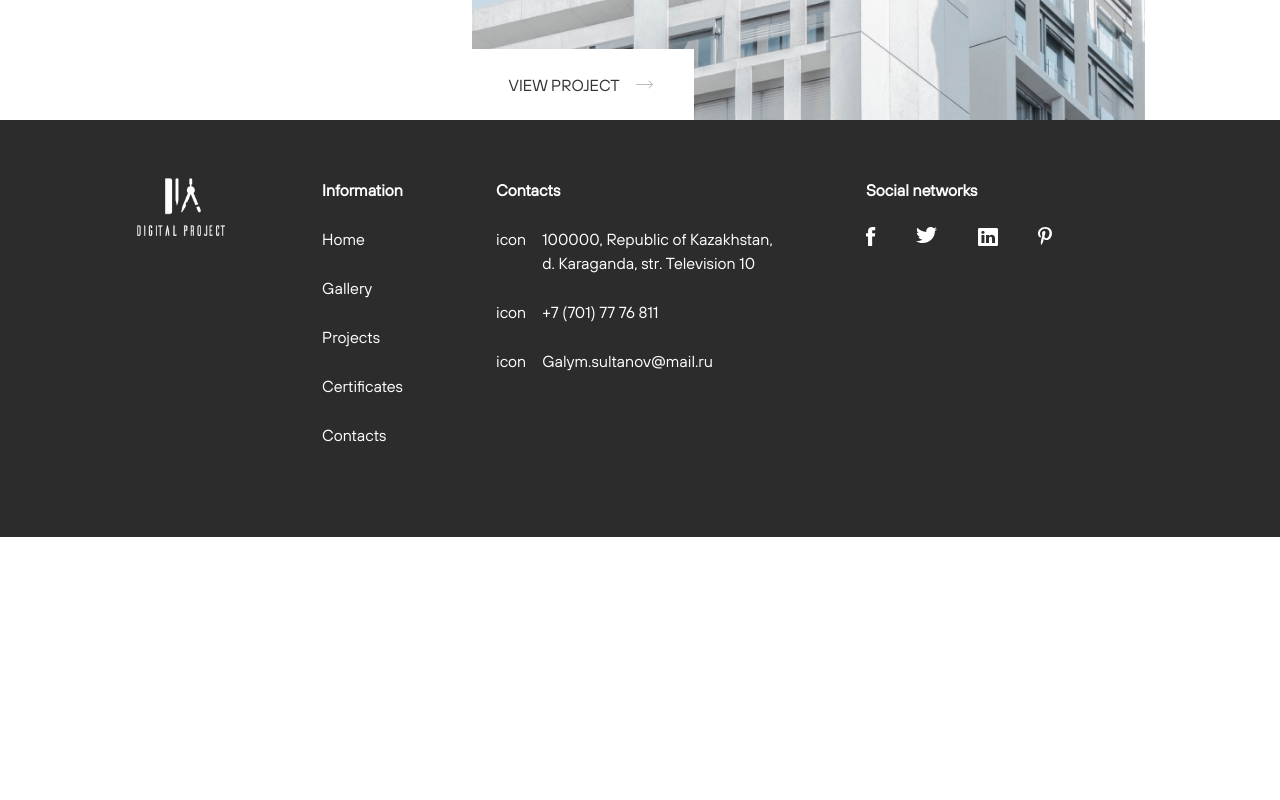
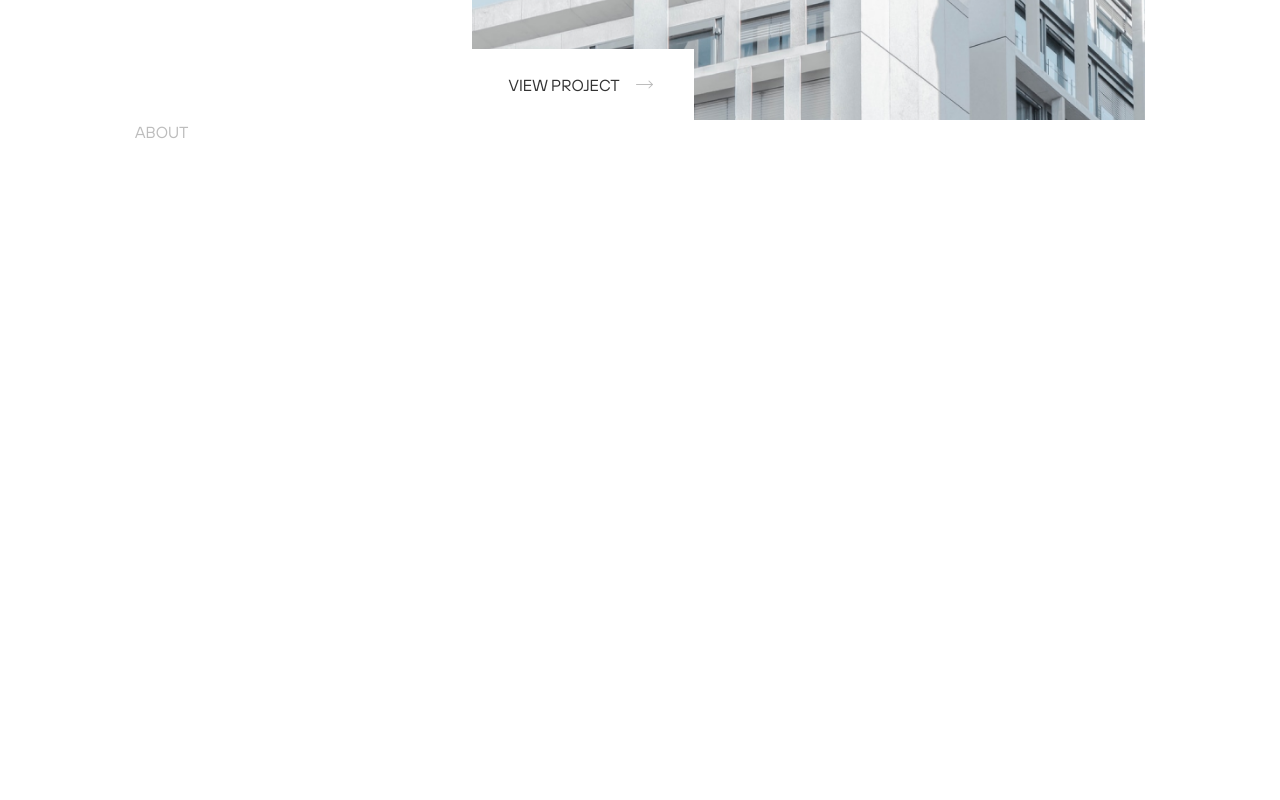
Before and after one commit to rileyarnie/architects, a Next.js app: page / in a window 1280 px wide. Shown: the part 680-1480 px from the top of the page. Before the commit the page ends 1217 px from the top, so only its background shows below. Built offline with nearby package versions, Linux system fonts and the light colour scheme.

Commit message:
sepearate hero section

```diff
--- /dev/null
+++ b/components/About.tsx
@@ -0,0 +1,11 @@
+import React from "react";
+
+const About = () => {
+  return (
+    <div className="px-[8.4375rem] h-[100vh] max-h-[100vh] grid grid-cols-3  font-hoves uppercase">
+      About
+    </div>
+  );
+};
+
+export default About;
--- /dev/null
+++ b/components/Hero.tsx
@@ -0,0 +1,39 @@
+import React from "react";
+import ArrowLeft from "./icons/ArrowLeft";
+import ArrowRight from "./icons/ArrowRight";
+
+const Hero = () => {
+  return (
+    <div className="px-[8.4375rem] mt-[6.375rem] h-[calc(100vh-6.375rem)] max-h-[calc(100vh-6.375rem)] grid grid-cols-3  font-hoves uppercase">
+      <div className="flex flex-col  my-auto space-y-[5.625rem]">
+        <h3 className="text-[4rem] leading-[4rem]">
+          Project <br />
+          <span className="text-text-secondary font-semibold">Nurtown</span>
+        </h3>
+        <div className="flex space-x-[1.875rem]">
+          <div className="border-[1px] border-[#F2F2F2] bg-[#F9F9F9] h-[3.375rem] w-[3.375rem] grid place-items-center cursor-pointer">
+            <ArrowLeft />
+          </div>
+          <div className="border-[1px] border-gray-200 bg-gray-300 h-[3.375rem] w-[3.375rem] grid place-items-center cursor-pointer">
+            <ArrowRight />
+          </div>
+        </div>
+        <div className="flex text-2xl space-x-[1.625rem]">
+          <p>01</p>
+          <p>/</p>
+          <p>02</p>
+        </div>
+      </div>
+      <div className=" col-span-2  bg-first-hero bg-center bg-cover bg-no-repeat">
+        <div className="h-[4.4375rem] w-[13.875rem] bg-white bottom-0 absolute grid place-items-center text-text-secondary hover:cursor-pointer hover:bg-text-secondary hover:text-text-primary duration-300 origin-left">
+          <div className="flex space-x-3">
+            <h4>View Project </h4>
+            <ArrowRight invert />
+          </div>
+        </div>
+      </div>
+    </div>
+  );
+};
+
+export default Hero;
--- a/pages/index.tsx
+++ b/pages/index.tsx
@@ -1,6 +1,6 @@
 import Head from "next/head";
-import ArrowLeft from "../components/icons/ArrowLeft";
-import ArrowRight from "../components/icons/ArrowRight";
+import About from "../components/About";
+import Hero from "../components/Hero";
 
 export default function Home() {
   return (
@@ -10,37 +10,10 @@ export default function Home() {
         <meta name="description" content="Generated by create next app" />
         <link rel="icon" href="/icon.png" />
       </Head>
-      <main className="px-[8.4375rem] mt-[6.375rem] h-[calc(100vh-6.375rem)] max-h-[calc(100vh-6.375rem)] grid grid-cols-3  font-hoves uppercase">
-        <div className="flex flex-col  my-auto space-y-[5.625rem]">
-          <h3 className="text-[4rem] leading-[4rem]">
-            Project <br />
-            <span className="text-text-secondary font-semibold">Nurtown</span>
-          </h3>
-          <div className="flex space-x-[1.875rem]">
-            <div className="border-[1px] border-[#F2F2F2] bg-[#F9F9F9] h-[3.375rem] w-[3.375rem] grid place-items-center cursor-pointer">
-              <ArrowLeft />
-            </div>
-            <div className="border-[1px] border-gray-200 bg-gray-300 h-[3.375rem] w-[3.375rem] grid place-items-center cursor-pointer">
-              <ArrowRight />
-            </div>
-          </div>
-          <div className="flex text-2xl space-x-[1.625rem]">
-            <p>01</p>
-            <p>/</p>
-            <p>02</p>
-          </div>
-        </div>
-        <div className=" col-span-2  bg-first-hero bg-center bg-cover bg-no-repeat">
-          <div className="h-[4.4375rem] w-[13.875rem] bg-white bottom-0 absolute grid place-items-center text-text-secondary hover:cursor-pointer hover:bg-text-secondary hover:text-text-primary duration-300 origin-left">
-            <div className="flex space-x-3">
-              <h4>View Project </h4>
-              <ArrowRight invert />
-            </div>
-          </div>
-        </div>
+      <main>
+        <Hero />
+        <About />
       </main>
-
-      <footer></footer>
     </div>
   );
 }
```
